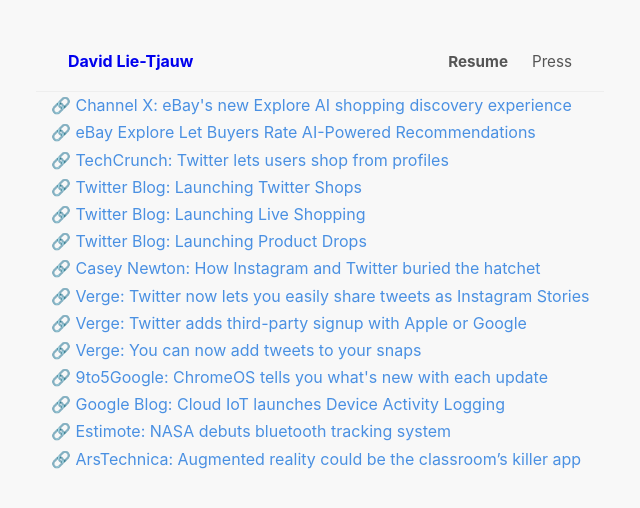
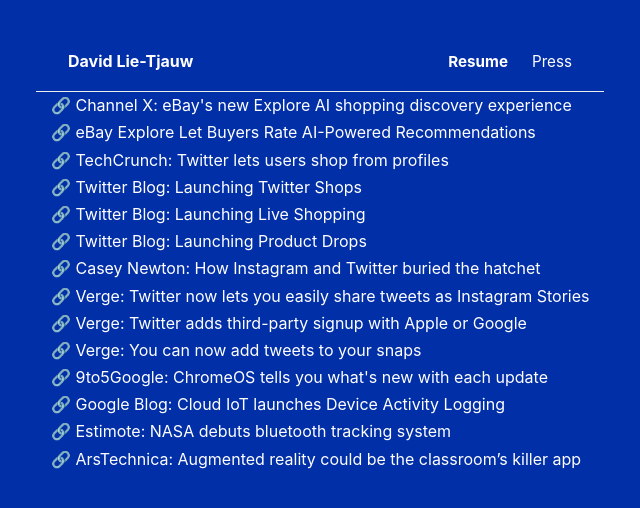
Before and after one commit to davidfromkansas/david_personal_website, a plain HTML site: page index.html in a window 1280 px wide. Both pictures are taken after a click on the link "Press". Shown: the whole page, without its empty margins (320-960 px from the left). Drawn offline with Linux system fonts and the light colour scheme.

Commit message:
Set website background to Klein blue

```diff
--- a/styles.css
+++ b/styles.css
@@ -1,7 +1,3 @@
-html, body{
-  background-color: f6f2ee;
-}
-
 /* Basic Reset */
 * {
     margin: 0;
@@ -11,8 +7,12 @@ html, body{
 
   html, body {
     font-family: 'Inter', sans-serif;
-    color: #111;
-    background-color: #fff;
+    color: #fff;
+    background-color: #002FA7;
+  }
+
+  a {
+    color: #fff;
   }
 
   /* Header and Navigation */
@@ -39,7 +39,7 @@ html, body{
 
   .nav-link {
     text-decoration: none;
-    color: #555;
+    color: #fff;
     font-weight: 400;
     font-size: 0.95rem;
     position: relative;
@@ -50,7 +50,7 @@ html, body{
   }
 
   .nav-link:hover {
-    color: #000;
+    color: #fff;
   }
 
   /* Main Container */
@@ -68,7 +68,7 @@ html, body{
 
   .inline-link {
     text-decoration: none;
-    color: #007BFF;
+    color: #fff;
 
   }
 
@@ -98,7 +98,7 @@ html, body{
   }
 
   .social-link {
-    color: #007BFF;
+    color: #fff;
     text-decoration: none;
   }
 
@@ -112,17 +112,13 @@ html, body{
   }
 
   .inline-link {
-    color: #4A90E2;
+    color: #fff;
   }
   .press {
     list-style-type: none;
 
   }
 
-  html,body {
-    background-color: #F8F8F8;
-
-  }
 
 #profile_img{
   display: block;
```
